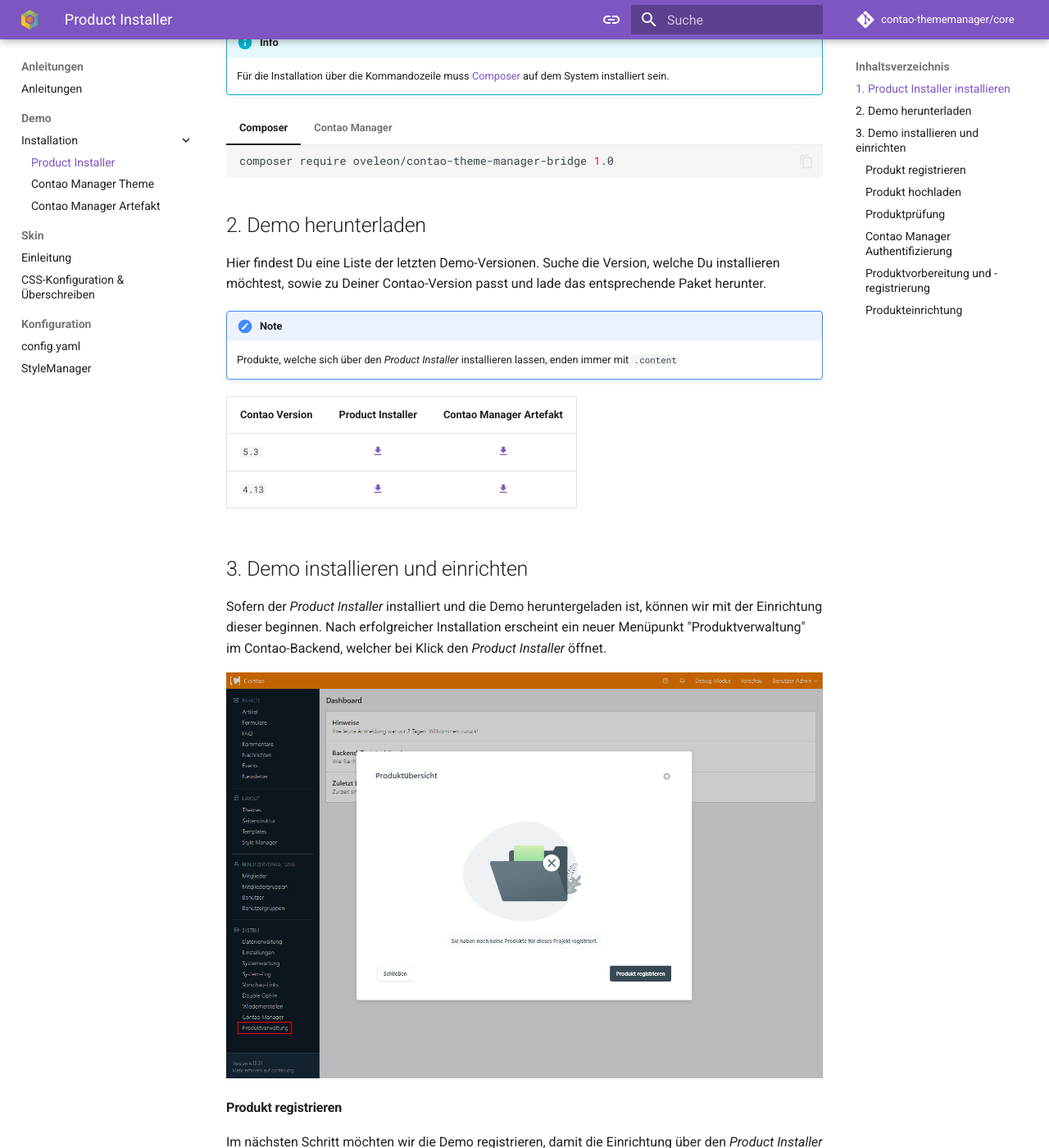
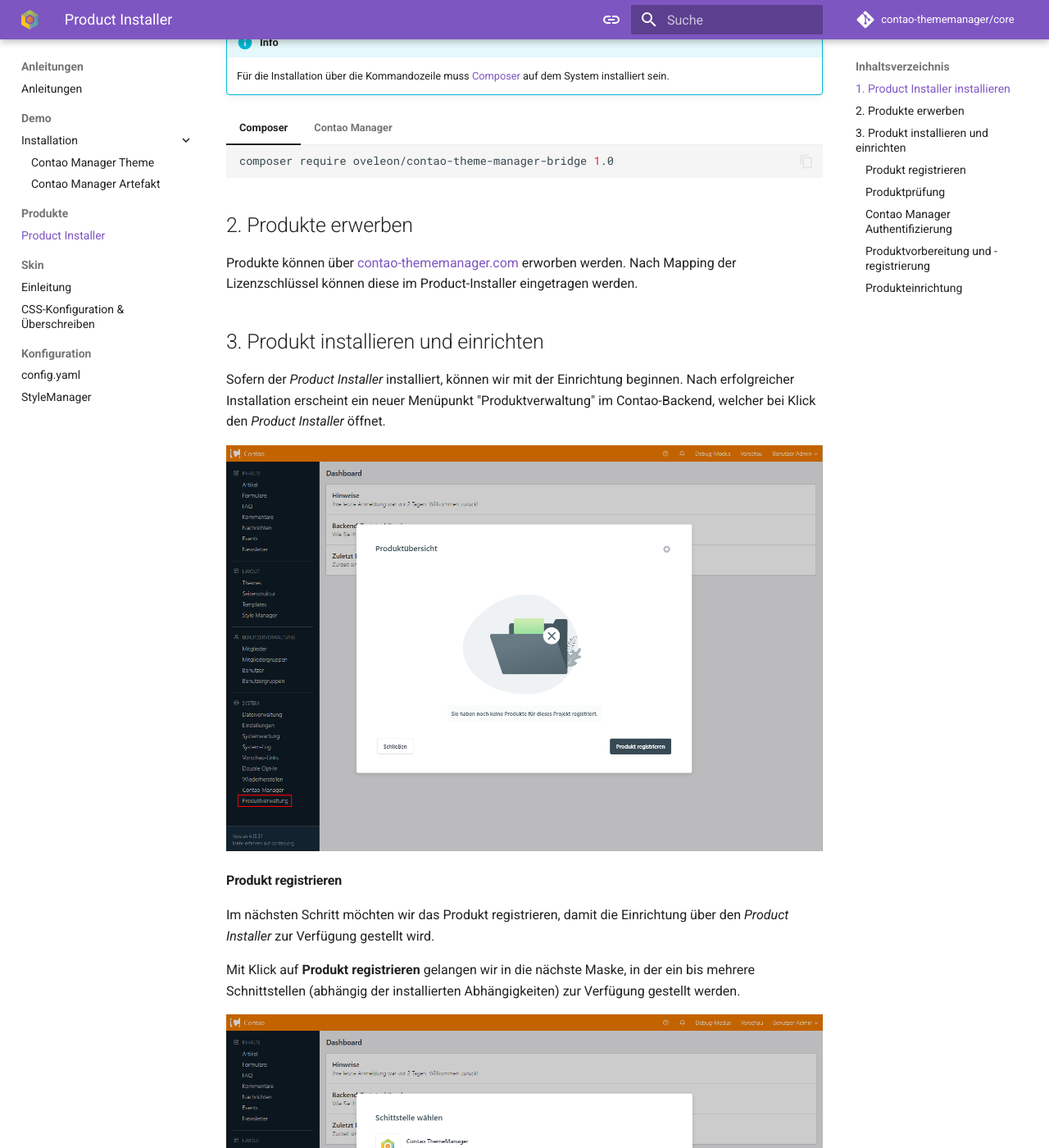
Before and after one commit to contao-thememanager/docs, an MkDocs documentation site: the page built from docs/pages/guides/product-installer/product-installer.md, in a window 1280 px wide and 1400 px high, scrolled down 250 px. Shown: the whole window at 82% size. Built offline with MkDocs 1.6.1 and Material for MkDocs 9.7.7, drawn with Linux system fonts in a browser that asks for light colours; comment, search, counter and statistics services are not loaded; some of the changed text lies outside the part shown.

Commit message:
Update the documentation

```diff
--- a/docs/pages/guides/demo/product-installer.md
+++ b/docs/pages/guides/product-installer/product-installer.md
@@ -22,52 +22,28 @@
     !!! tip
         Hier findest Du [eine Anleitung, wie Erweiterungen über den Contao Manager installiert](https://docs.contao.org/manual/de/installation/erweiterungen-installieren/) werden können
 
-## 2. Demo herunterladen
+## 2. Produkte erwerben
 
-Hier findest Du eine Liste der letzten Demo-Versionen. Suche die Version, welche Du installieren möchtest, sowie zu
-Deiner Contao-Version passt und lade das entsprechende Paket herunter.
+Produkte können über [contao-thememanager.com](https://www.contao-thememanager.com/) erworben werden. Nach Mapping der
+Lizenzschlüssel können diese im Product-Installer eingetragen werden.
 
-!!! note
+## 3. Produkt installieren und einrichten
 
-    Produkte, welche sich über den _Product Installer_ installieren lassen, enden immer mit `.content`
-
-| Contao Version |                                                 Product Installer                                                 |                                       Contao Manager Artefakt                                       |
-|----------------|:-----------------------------------------------------------------------------------------------------------------:|:---------------------------------------------------------------------------------------------------:|
-| `5.3`          | [:material-download:](https://www.contao-thememanager.com/files/demo/contao-thememanager-demo-5.3-1.0.0.content)  | [:material-download:](https://github.com/contao-thememanager/demo/blob/5.3/docs/demo/ctm-demo.zip)  |
-| `4.13`         | [:material-download:](https://www.contao-thememanager.com/files/demo/contao-thememanager-demo-4.13-1.0.0.content) | [:material-download:](https://github.com/contao-thememanager/demo/blob/4.13/docs/demo/ctm-demo.zip) |
-
-## 3. Demo installieren und einrichten
-
-Sofern der _Product Installer_ installiert und die Demo heruntergeladen ist, können wir mit der Einrichtung dieser
-beginnen. Nach erfolgreicher Installation erscheint ein neuer Menüpunkt "Produktverwaltung" im Contao-Backend, welcher bei Klick den _Product Installer_
+Sofern der _Product Installer_ installiert, können wir mit der Einrichtung beginnen. Nach erfolgreicher Installation
+erscheint ein neuer Menüpunkt "Produktverwaltung" im Contao-Backend, welcher bei Klick den _Product Installer_
 öffnet.
 
 ![product-installer.png](../../../assets/product-installer/product-installer.png)
 
 #### Produkt registrieren
 
-Im nächsten Schritt möchten wir die Demo registrieren, damit die Einrichtung über den _Product Installer_ zur Verfügung
-gestellt wird.
+Im nächsten Schritt möchten wir das Produkt registrieren, damit die Einrichtung über den _Product Installer_
+zur Verfügung gestellt wird.
 
-Mit Klick auf **Produkt registrieren** gelangen wir in die nächste Maske, in der ein bis mehrere Schnittstellen (abhängig der installierten Abhängigkeiten) zur Verfügung
-gestellt werden. Da wir die Demo als lokale content-Datei vorliegen haben, können wir diese direkt über die
-Schnittstelle "Produkte hochladen" registrieren.
-
-!!! info
-
-    Sollten keine weiteren Schnittstellen installiert sein, kann es sein, dass Du bei Klick auf
-    **Produkt registrieren**, direkt in die "Produkt hochladen" Maske geleitet wirst.
+Mit Klick auf **Produkt registrieren** gelangen wir in die nächste Maske, in der ein bis mehrere Schnittstellen
+(abhängig der installierten Abhängigkeiten) zur Verfügung gestellt werden.
 
 ![product-installer.png](../../../assets/product-installer/product-upload.png)
-
-#### Produkt hochladen
-
-Die Schnittstelle "Produkte hochladen" bietet Dir eine Uploadmöglichkeit lokaler Produktpakete. Hier kannst Du die
-Produktdatei (`.content`) der Demo bequem in die gestrichelte Linie ziehen oder per Klick auf das Upload-Symbol zur
-Verfügung stellen.
-Anschließend wird die Produktdatei vom _Product Installer_ geprüft und angezeigt.
-
-![product-installer.png](../../../assets/product-installer/product-uploader.png)
 
 #### Produktprüfung
 
@@ -76,8 +52,7 @@
 !!! note
 
     Es könnte sein, dass Du eine Fehlermeldung bekommst, mit dem Hinweis, dass Deine Contao-Version nicht für das
-    Produkt geeignet ist. Bitte überprüfe in diesem Fall Deine Contao-Version, sowie die Version der heruntergeladenen
-    Demo.
+    Produkt geeignet ist. Bitte überprüfe in diesem Fall Deine Contao-Version.
 
 ![product-installer.png](../../../assets/product-installer/product-preview.png)
 
@@ -154,9 +129,9 @@
 ![product-installer.png](../../../assets/product-installer/product-products.png)
 
 In der Einrichtungsmaske eines Produktes wird zunächst geprüft, ob alle Abhängigkeiten installiert und auf
-dem neusten Stand sind. Ein Produkt kann mehrere sog. Inhaltspakete beinhalten, welche sich einzeln einrichten lassen. Die Einrichtung kann über das Menü ( **⋮** ) des jeweiligen
+dem neusten Stand sind. Ein Produkt kann mehrere sog. Inhaltspakete beinhalten, welche sich einzeln einrichten lassen.
+Die Einrichtung kann über das Menü ( **⋮** ) des jeweiligen
 Inhaltspaketes gestartet werden.
-
 
 !!! warning
 
@@ -164,5 +139,6 @@
 
 ![product-installer.png](../../../assets/product-installer/product-setup.png)
 
-Sobald die Einrichtung abgeschlossen ist, ist die Demo installiert. Schließen Sie den _Product Installer_ und öffnen Sie
+Sobald die Einrichtung abgeschlossen ist, ist das Produkt installiert. Schließen Sie den _Product Installer_ und öffnen
+Sie
 die Live-Vorschau über das Contao Backend.
--- a/mkdocs.yml
+++ b/mkdocs.yml
@@ -25,9 +25,10 @@
           - pages/guides/index.md
           - Demo:
               - Installation:
-                  - pages/guides/demo/product-installer.md
                   - pages/guides/demo/contao-manager-theme.md
                   - pages/guides/demo/contao-manager-artefakt.md
+          - Produkte:
+              - pages/guides/product-installer/product-installer.md
           - Skin:
               - pages/guides/skin/introduction.md
               - pages/guides/skin/setup-override.md
```
Also changed, not shown: docs/pages/guides/demo/contao-manager-artefakt.md (+17 -6 lines).
